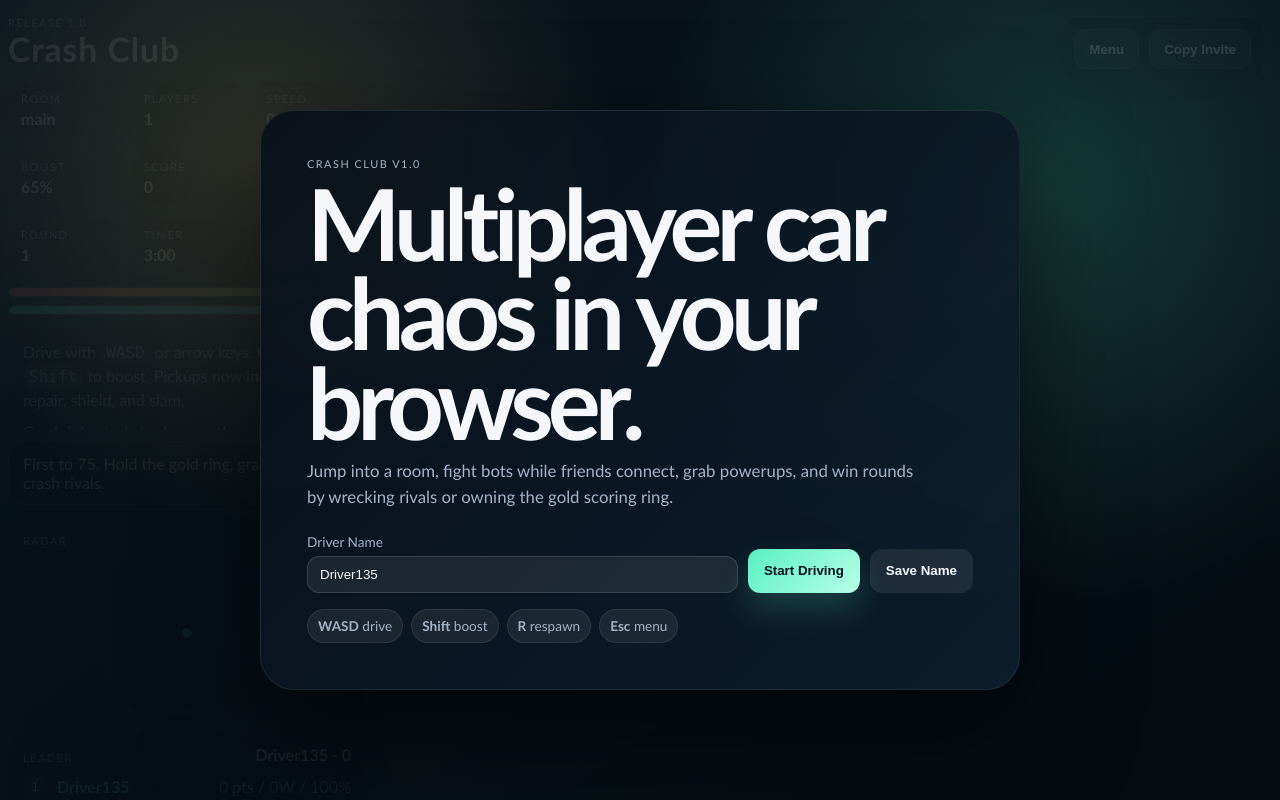
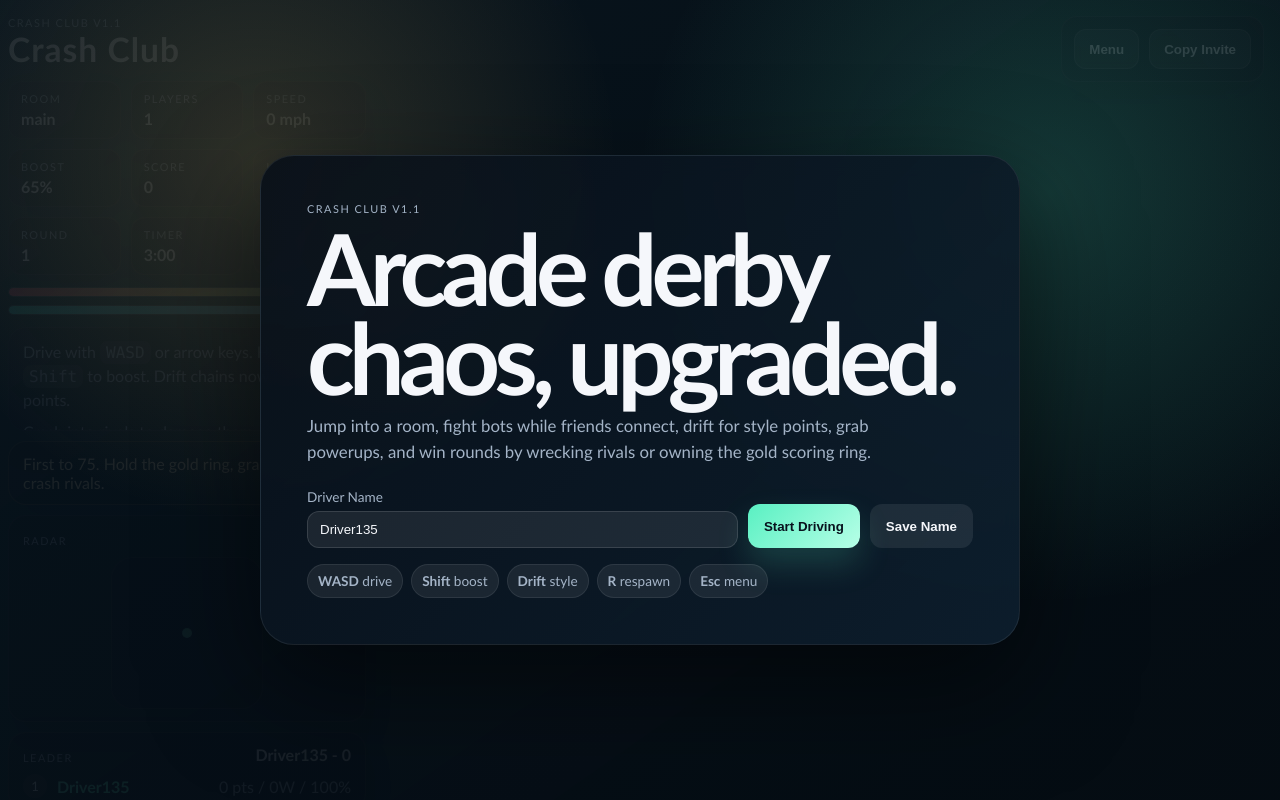
Before and after one commit to flowzygames/crash-club, a website: page public/index.html in a window 1280 px wide. Drawn offline with nearby package versions, Linux system fonts and the light colour scheme.

Commit message:
Update Crash Club v1.1 page shell

```diff
--- a/public/index.html
+++ b/public/index.html
@@ -3,7 +3,7 @@
   <head>
     <meta charset="UTF-8" />
     <meta name="viewport" content="width=device-width, initial-scale=1.0" />
-    <title>Crash Club v1.0</title>
+    <title>Crash Club v1.1</title>
     <meta
       name="description"
       content="Crash Club is a multiplayer 3D browser driving arena with bot-filled rooms, powerups, wrecks, and Wi-Fi play."
@@ -19,11 +19,11 @@
   <body class="is-menu-open">
     <div class="release-screen" id="release-screen">
       <div class="release-card">
-        <span class="eyebrow">Crash Club v1.0</span>
-        <h1>Multiplayer car chaos in your browser.</h1>
+        <span class="eyebrow">Crash Club v1.1</span>
+        <h1>Arcade derby chaos, upgraded.</h1>
         <p>
-          Jump into a room, fight bots while friends connect, grab powerups, and win rounds by wrecking rivals
-          or owning the gold scoring ring.
+          Jump into a room, fight bots while friends connect, drift for style points,
+          grab powerups, and win rounds by wrecking rivals or owning the gold scoring ring.
         </p>
         <div class="release-actions">
           <label>
@@ -36,6 +36,7 @@
         <div class="release-notes">
           <span><strong>WASD</strong> drive</span>
           <span><strong>Shift</strong> boost</span>
+          <span><strong>Drift</strong> style</span>
           <span><strong>R</strong> respawn</span>
           <span><strong>Esc</strong> menu</span>
         </div>
@@ -44,7 +45,7 @@
 
     <div class="hud">
       <div class="brand">
-        <span class="eyebrow">Release 1.0</span>
+        <span class="eyebrow">Crash Club v1.1</span>
         <h1>Crash Club</h1>
       </div>
       <div class="status-grid">
@@ -94,17 +95,17 @@
         </div>
       </div>
       <div class="card controls">
-        <p>Drive with <kbd>WASD</kbd> or arrow keys. Hold <kbd>Shift</kbd> to boost. Pickups now include boost, repair, shield, and slam.</p>
-        <p>Crash into rivals to damage them. Wrecks score big, and the round ends at the timer or target score.</p>
+        <p>Drive with <kbd>WASD</kbd> or arrow keys. Hold <kbd>Shift</kbd> to boost. Drift chains now score style points.</p>
+        <p>Crash into rivals to damage them. Pickups, wrecks, ring control, and style all feed the scoreboard.</p>
         <p>Share the room code in the URL. Example: <code>?room=after-school</code></p>
       </div>
       <div class="card objective" id="objective-card">
-        Round live. Control the gold ring, grab powerups, and wreck your friends.
+        Round live. Control the gold ring, drift through corners, grab powerups, and wreck your friends.
       </div>
       <div class="card radar-card">
         <div class="leaderboard-header">
           <span class="label">Radar</span>
-          <strong id="version-value">v1.0</strong>
+          <strong id="version-value">v1.1</strong>
         </div>
         <canvas id="radar-canvas" width="152" height="152" aria-label="Arena radar"></canvas>
       </div>
```
